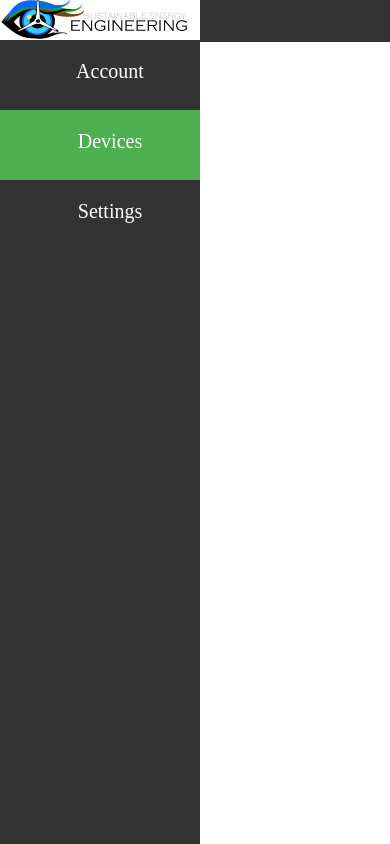
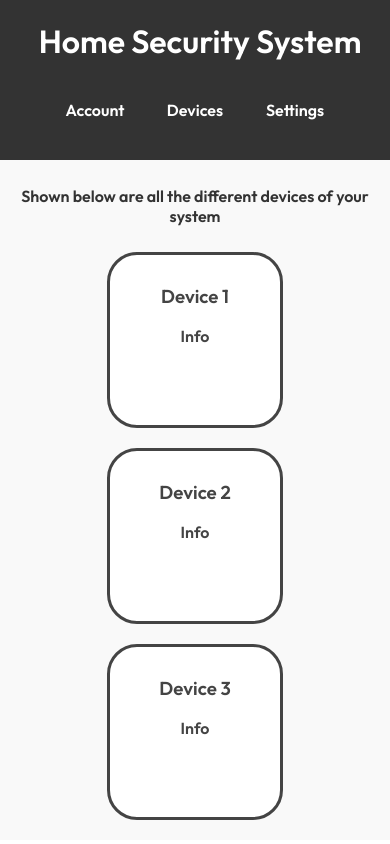
Before and after one commit to cjsilman/Senior-Design-Home-Security-System, a plain HTML site: page Hub/Website/index.html in a window 390 px wide. Drawn offline with Linux system fonts and the light colour scheme.

Commit message:
Revamped and updated website. Now mobile compatible.

```diff
--- a/Hub/Website/index.html
+++ b/Hub/Website/index.html
@@ -8,20 +8,42 @@
     <link href='style.css' rel='stylesheet' />
 </head>
 <body>
-    <div class='top'>
-        <img src="Design10.PNG" alt="Logo">
-        <p>Test</p>
+    <div class = "container">
+        <header>
+            <h1>Home Security System</h1>
+        </header>
+        <div class = "content">
+            <div class = "main">
+                <div class = "main-header">
+                    <p>
+                        Shown below are all the different devices of your system
+                    </p>
                 </div>
-    <div class='menu'>
+                <div class = "nodes">
+                    <div class = "node1">
+                        <h3>Device 1</h3>
+                        <p>Info</p>
+                    </div>
+                    <div class = "node2">
+                        <h3>Device 2</h3>
+                        <p>Info</p>
+                    </div>
+                    <div class = "node3">
+                        <h3>Device 3</h3>
+                        <p>Info</p>
+                    </div>
+                </div>
+            </div>
             <div class='sidebar'>
-            <div class='box'>
+                    <div class = 'button button1 button_slide slide_right dropdown-content'>
                         <a href="#">Account</a>
                     </div>
-            <div class='box active'>
+                    <div class = 'button button2 button_slide slide_right dropdown-content'>
                         <a href="#">Devices</a>
                     </div>
-            <div class='box'>
+                    <div class = 'button button3 button_slide slide_right dropdown-content'>
                         <a href="#">Settings</a>
+                </div>
             </div>
         </div>
     </div>
--- a/Hub/Website/style.css
+++ b/Hub/Website/style.css
@@ -1,53 +1,137 @@
-.top {
-    background-color: #333;
-    height: 5%;
-    width: 100%;
-    min-height: 40px;
-    left: 0;
-    top: 0;
-    bottom: 0;
-    position: fixed;
+@import url("https://fonts.googleapis.com/css?family=Outfit:600");
+
+body, html {
+    font-family: "Outfit";
+    padding: 0;
+    margin: 0;
+    color: white;
 }
 
-.top img {
-    width: 200px;
-    height: 40px;
+
+header {
+    width: 100%;
+    height: 50px;
+    background-color: #333;
+    margin: 0;
+    padding-bottom: 20px;
+    padding-left: 10px;
+}
+
+.container {
+    display: flex;
+    background-color: blue;
+    flex-wrap: wrap;
+    align-content: flex-start;
+}
+
+.content {
+    background-color: black;
+    width: 100%;
+    display: flex;
+    flex-direction: row-reverse;
+    height: 100%;
+}
+
+.sidebar, .main {
+    margin: 10px 0px;
+    padding-right: 10px;
+    padding-top: 10px;
+    padding-bottom: 10px;
+}
+
+.main {
+    background-color: #f9f9f9;
+    margin: 0;
+    padding-left: 10px;
+}
+
+.main-header {
+    background-color: #f9f9f9;
+    color: #333;
+    margin: 0;
+    padding: 0;
+    text-align: center;
+}
+
+.nodes {
+    display: flex;
+    background-color: #f9f9f9;
+    flex-flow: row wrap;
+    justify-content: center;
+    align-content: flex-start;
+    text-align: center;
+    margin: 0;
+    padding: 0;
+}
+
+.node1, .node2, .node3 {
+    color: #444;
+    background-color: white;
+    border-radius: 30px;
+    width: 150px;
+    height: 150px;
+    margin: 10px;
+    padding: 10px;
+    border-style: solid;
 }
 
 .sidebar {
+    flex: 1;
+    padding: 0px;
+    margin: 0;
     background-color: #333;
-    position: fixed;
-    height: 100%;
-    width: 200px;
-    top: 40px;
-    left: 0%;
+    min-height: 1000px;
 }
 
-.sidebar .box a {
-    padding-left: 40px;
-    padding-right: 20px;
-    padding-top: 20px;
-    height: 50px;
-    text-decoration: none;
-    font-size: 20px;
-    color: white;
-    display: block;
+.button {
+    background-color: #333;
+    padding: 20px;
+    margin: 0px;
+    padding-left: 0px;
+    padding-right: 0px;
+    text-align: center;
+    min-width: 100px;
 }
 
-.sidebar .active {
-    background-color: #4CAF50;
-}
-
-.sidebar .box:hover {
-    background-color: #ddd;
-    color: black;
-}
-
-.menu {
-    text-align: center;
+.button a {
+    text-decoration: none;
+    color: white;
 }
 
 .main {
-    margin-left: 200px;
-    margin-top: 50px;
+    flex: 4;
 }
+
+.button_slide {
+    box-shadow: inset 0 0 0 0 #4CAF50;
+    -webkit-transition: ease-out 0.4s;
+    -moz-transition: ease-out 0.4s;
+    transition: ease-out 0.4s;
+  }
+
+  .slide_right:hover {
+    box-shadow: inset 400px 0 0 0 #4CAF50;
+  }
+
+  @media (max-width: 600px) {
+    header {
+        text-align: center;
+        padding-bottom: 10px;
+    }
+
+    .content {
+        flex-direction: column-reverse;
+    }
+
+    .sidebar {
+        display: flex;
+        min-height: 100px;
+        max-height: 150px;
+        flex-flow: row wrap;
+        justify-content: center;
+    }
+
+    .button {
+        margin-top: 20px;
+    }
+  }
```
Lines whose indentation alone changed are shown as unchanged.
